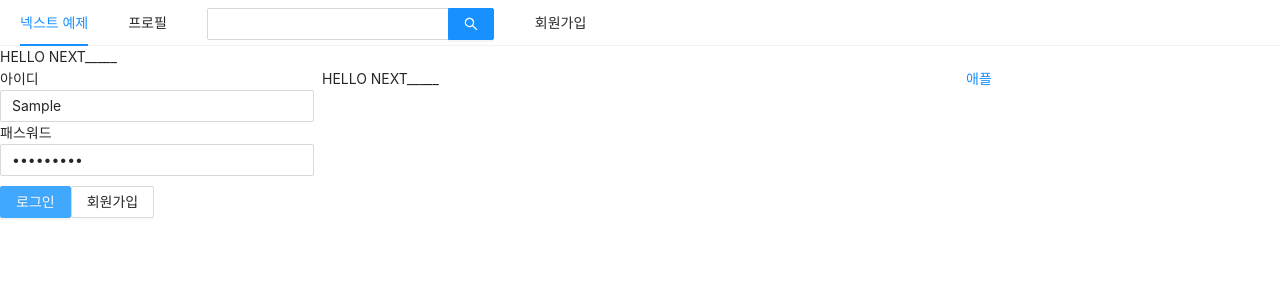
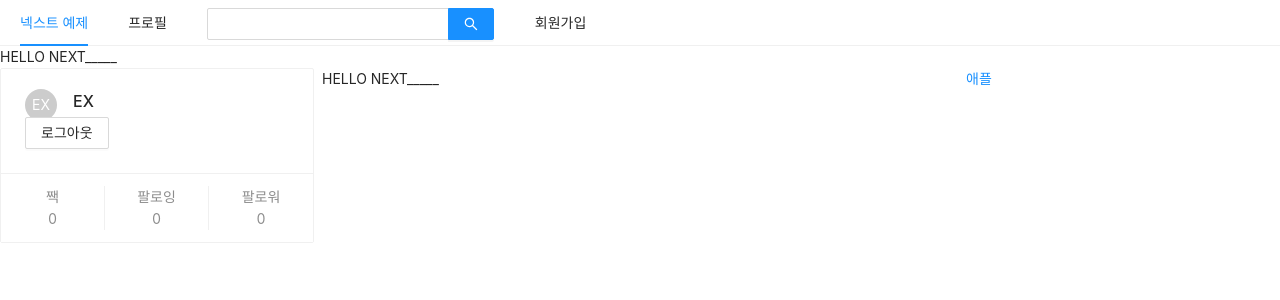
Before and after one commit to geonhwiii/next-ex, a Next.js app: page / in a window 1280 px wide. Both pictures are taken after typing "Sample", "Sample123" into the empty fields and a click on the button "로그인". Shown: the top 300 px of the page. Built offline with nearby package versions, Linux system fonts and the light colour scheme.

Commit message:
로그인 및 로그아웃 간단 구현

```diff
--- a/components/AppLayout.js
+++ b/components/AppLayout.js
@@ -4,6 +4,11 @@ import Link from "next/link";
 import { Menu, Input, Row, Col } from "antd";
 import UserProfile from "./UserProfile";
 import LoginForm from "./LoginForm";
+import styled from "styled-components";
+
+const SearchInput = styled(Input.Search)`
+  vertical-align: middle;
+`;
 
 const AppLayout = ({ children }) => {
   // eslint-disable-next-line no-unused-vars
@@ -22,7 +27,7 @@ const AppLayout = ({ children }) => {
           </Link>
         </Menu.Item>
         <Menu.Item>
-          <Input.Search enterButton style={{ verticalAlign: "middle" }} />
+          <SearchInput enterButton />
         </Menu.Item>
         <Menu.Item>
           <Link href="/signup">
@@ -33,7 +38,11 @@ const AppLayout = ({ children }) => {
       {children}
       <Row gutter={8}>
         <Col xs={24} md={6}>
-          {isLoggedIn ? <UserProfile /> : <LoginForm />}
+          {isLoggedIn ? (
+            <UserProfile setIsLoggedIn={setIsLoggedIn} />
+          ) : (
+            <LoginForm setIsLoggedIn={setIsLoggedIn} />
+          )}
         </Col>
         <Col xs={24} md={12}>
           {children}
--- a/components/LoginForm.js
+++ b/components/LoginForm.js
@@ -1,8 +1,17 @@
 import React, { useCallback, useState } from "react";
 import { Button, Form, Input } from "antd";
 import Link from "next/link";
+import styled from "styled-components";
 
-const LoginForm = () => {
+const ButtonWrapper = styled.div`
+  margin-top: 10px;
+`;
+
+const FormWrapper = styled(Form)`
+  padding: 10px;
+`;
+
+const LoginForm = ({ setIsLoggedIn }) => {
   const [id, setId] = useState("");
   const [password, setPassword] = useState("");
 
@@ -12,8 +21,13 @@ const LoginForm = () => {
   const onChangePassword = useCallback((e) => {
     setPassword(e.target.value);
   }, []);
+
+  const onSubmitForm = useCallback(() => {
+    console.log(id, password);
+    setIsLoggedIn(true);
+  }, [id, password]);
   return (
-    <Form>
+    <FormWrapper onFinish={onSubmitForm}>
       <div>
         <label htmlFor="user-id">아이디</label>
         <br />
@@ -30,7 +44,7 @@ const LoginForm = () => {
           required
         />
       </div>
-      <div style={{ marginTop: 10 }}>
+      <ButtonWrapper>
         <Button type="primary" htmlType="submit" loading={false}>
           로그인
         </Button>
@@ -39,8 +53,8 @@ const LoginForm = () => {
             <Button>회원가입</Button>
           </a>
         </Link>
-      </div>
-    </Form>
+      </ButtonWrapper>
+    </FormWrapper>
   );
 };
 
--- a/components/UserProfile.js
+++ b/components/UserProfile.js
@@ -1,7 +1,30 @@
-import React from "react";
+import React, { useCallback } from "react";
+import { Avatar, Button, Card } from "antd";
 
-const UserProfile = () => {
-  return <div>UserProfile</div>;
+const UserProfile = ({ setIsLoggedIn }) => {
+  const onLogout = useCallback(() => {
+    setIsLoggedIn(false);
+  }, []);
+  return (
+    <Card
+      actions={[
+        <div key="twit">
+          짹<br />0
+        </div>,
+        <div key="followings">
+          팔로잉
+          <br />0
+        </div>,
+        <div key="followers">
+          팔로워
+          <br />0
+        </div>,
+      ]}
+    >
+      <Card.Meta avatar={<Avatar>EX</Avatar>} title="EX" />
+      <Button onClick={onLogout}>로그아웃</Button>
+    </Card>
+  );
 };
 
 export default UserProfile;
```
